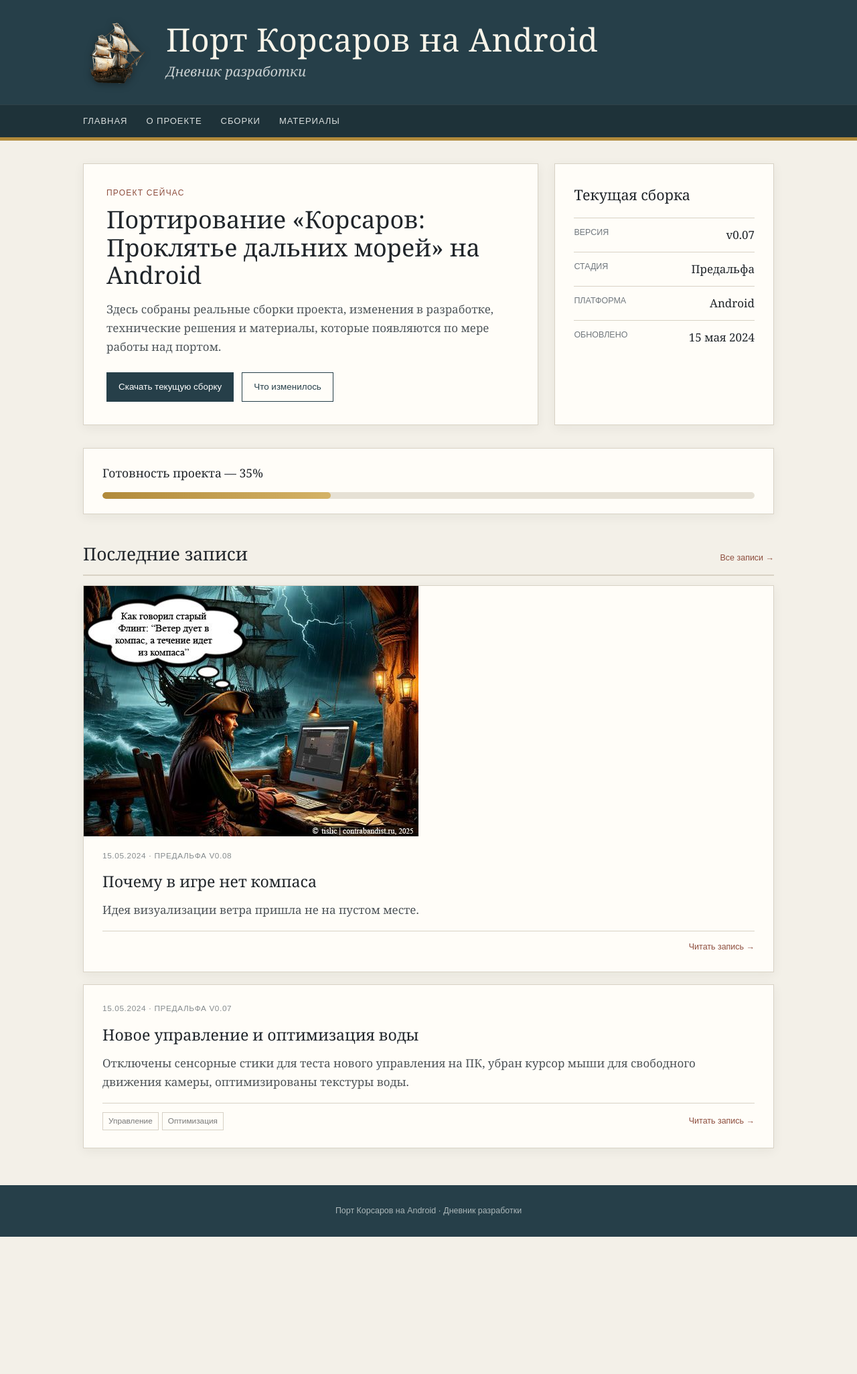
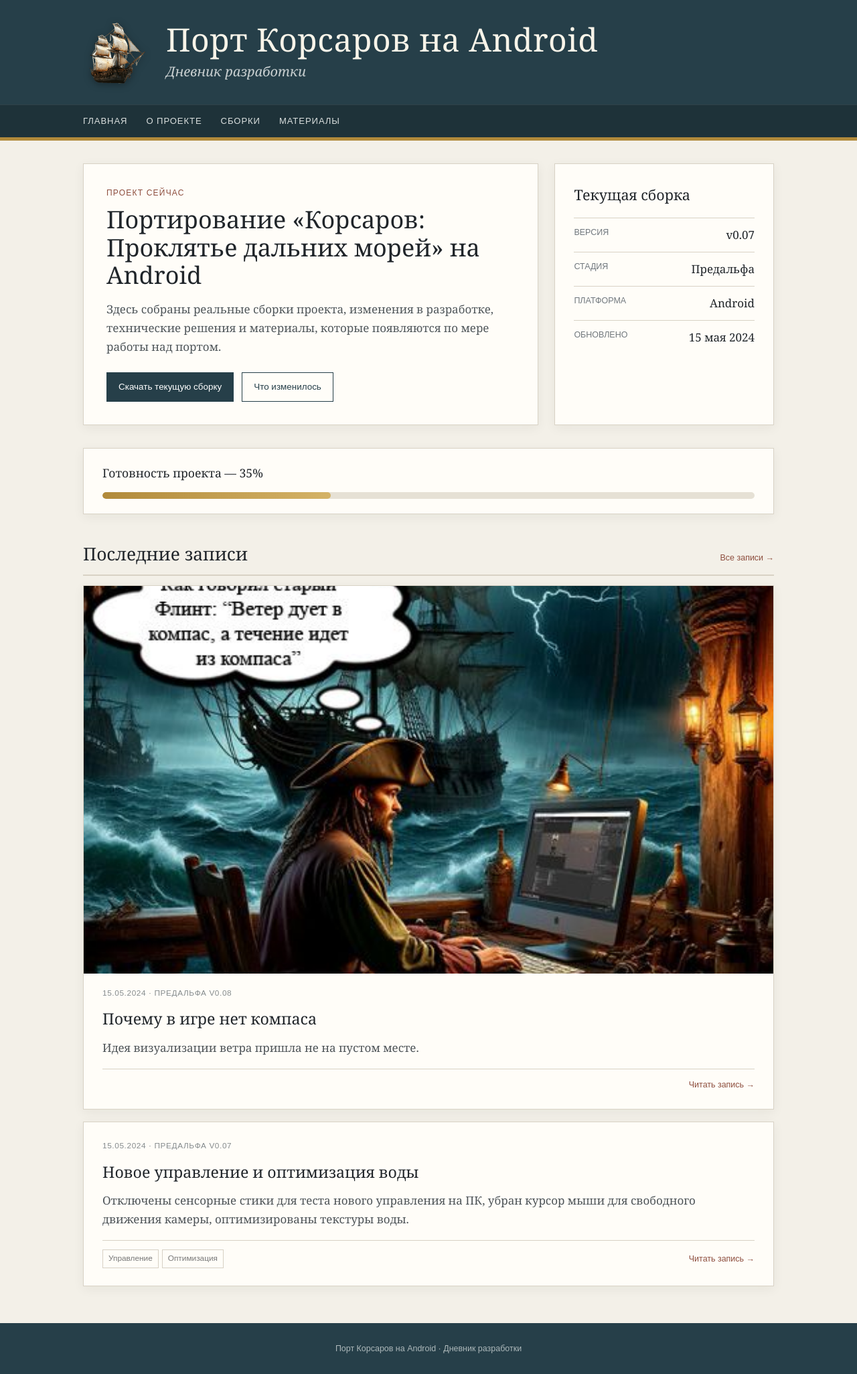
Before and after one commit to tislic/SeaDogsPort, a Jekyll site: the page built from index.html, in a window 1280 px wide. Shown: the whole page at 67% size. Built offline with Jekyll 4.4.1, drawn with Linux system fonts in a browser that asks for light colours; before the commit the page ends 1847 px from its top, so only the background shows below that.

Commit message:
Update style.css
.post-cover img {
  width: 100%;
  height: auto;
  aspect-ratio: 16 / 9;
  object-fit: cover;
  display: block;
  transition: transform .4s ease;
}

```diff
--- a/assets/style.css
+++ b/assets/style.css
@@ -138,8 +138,9 @@ a{color:inherit}
   border-radius: 0;
 }
 .post-cover img {
-  width: auto;
+  width: 100%;
   height: auto;
+  aspect-ratio: 16 / 9;
   object-fit: cover;
   display: block;
   transition: transform .4s ease;
```
